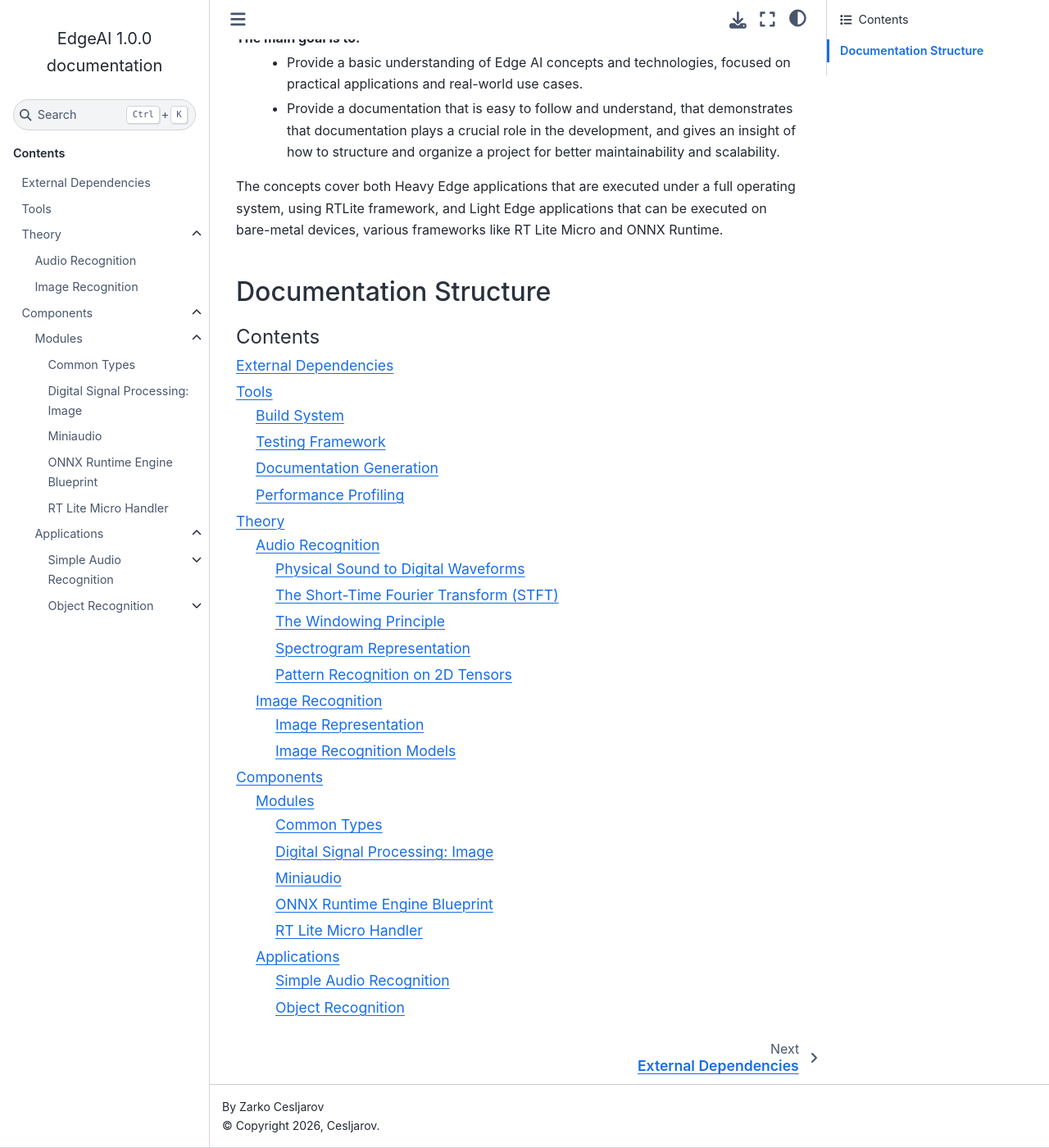
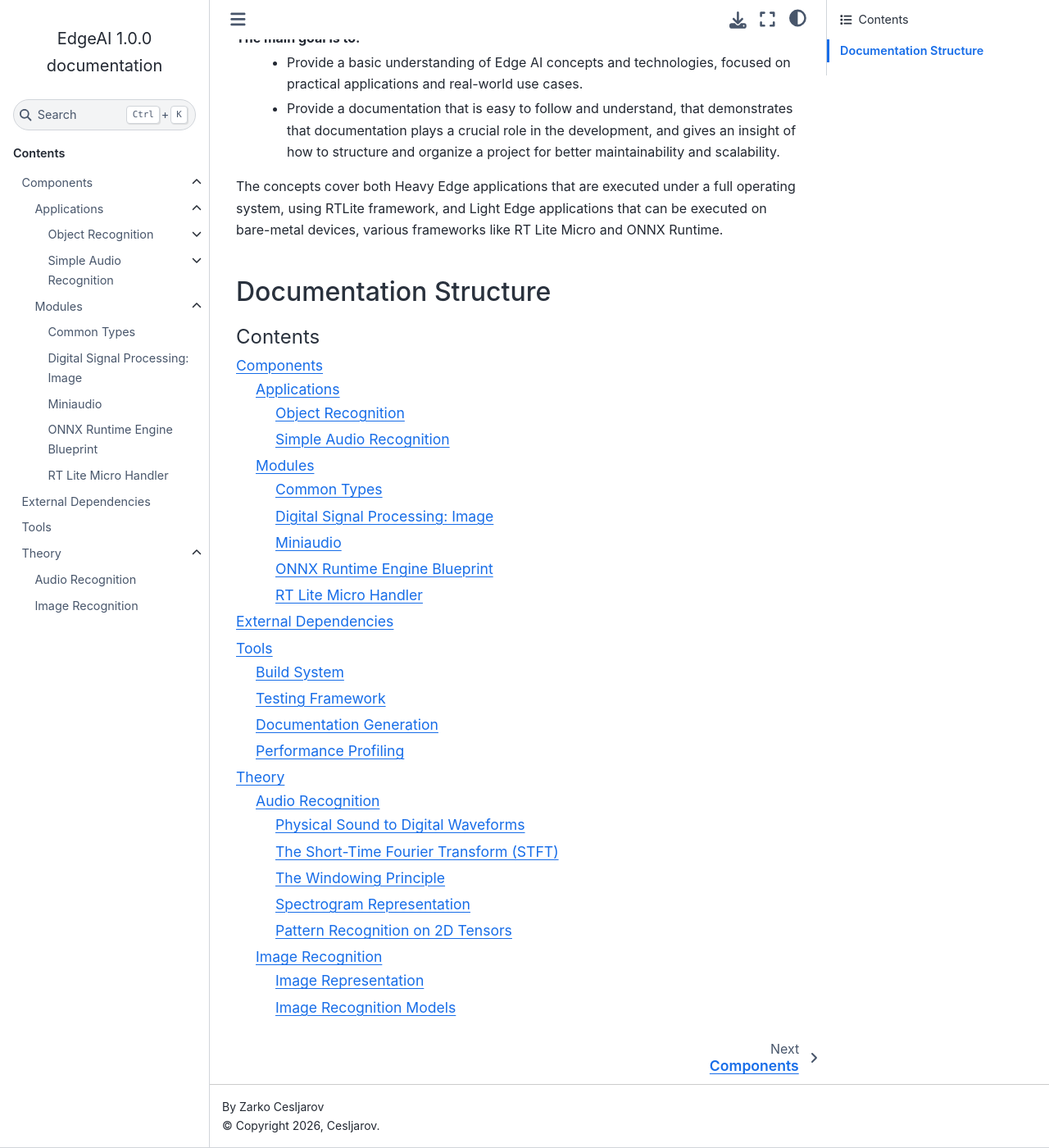
Before and after one commit to Zarkons/Edge_AI, a Sphinx documentation site: the page built from docs/index.rst, in a window 1280 px wide and 1400 px high, scrolled down 252 px. Shown: the whole window at 82% size. Built offline with Sphinx 7.4.7 and the Sphinx Book theme 1.1.4, drawn with Linux system fonts in a browser that asks for light colours.

Commit message:
reorder chapters

```diff
--- a/docs/index.rst
+++ b/docs/index.rst
@@ -17,7 +17,7 @@ Documentation Structure
    :maxdepth: 3
    :caption: Contents
 
+   src/components/components
    src/external_dependencies
    src/tools
    src/theory/theory
-   src/components/components
--- a/docs/src/components/applications/applications.rst
+++ b/docs/src/components/applications/applications.rst
@@ -7,5 +7,5 @@ Application examples provide practical demonstrations for simple use cases of th
     :maxdepth: 1
     :caption: Examples List
 
+    object_recognition/object_recognition
     simple_audio_recognition/simple_audio_recognition
-    object_recognition/object_recognition
--- a/docs/src/components/components.rst
+++ b/docs/src/components/components.rst
@@ -7,5 +7,5 @@ This section provides information about the components used in the project.
     :maxdepth: 1
     :caption: Components Overview
 
+    applications/applications
     modules/modules
-    applications/applications
```
